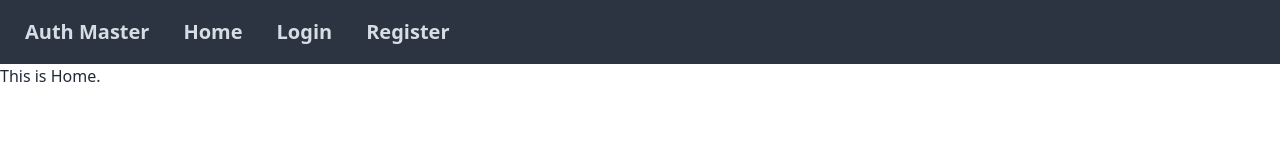
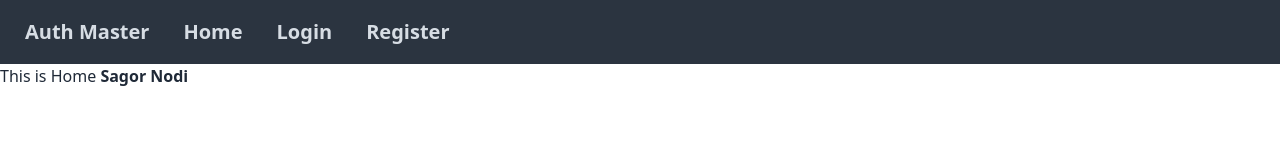
Before and after one commit to mrfhmd7/auth-firebase-context-tailwind, a React (Vite) app: page / in a window 1280 px wide. Shown: the top 160 px of the page. Built offline with nearby package versions, Linux system fonts and the light colour scheme.

Commit message:
create and use Context in Home

```diff
--- a/src/__steps__.js
+++ b/src/__steps__.js
@@ -5,3 +5,8 @@
  * 3. Set Context value
  * 4. To access the value : useContext hook
  * */
+
+/***
+ * 1. main.jsx set AuthProvider
+ * 2. inside provider access children props and then use.
+* */
--- a/src/components/Home.jsx
+++ b/src/components/Home.jsx
@@ -1,9 +1,13 @@
-import React from 'react';
+import React, { useContext } from 'react';
+import { AuthContext } from '../providers/AuthProviders';
 
 const Home = () => {
+
+     const user = useContext(AuthContext);
+
      return (
           <div>
-               <h2>This is Home.</h2>
+               <h2>This is Home {user && <b>{user.displayName}</b> }</h2>
           </div>
      );
 };
--- a/src/main.jsx
+++ b/src/main.jsx
@@ -7,6 +7,7 @@ import Main from "./layout/Main.jsx";
 import Home from "./components/Home.jsx";
 import Login from "./components/Login.jsx";
 import Register from "./components/Register.jsx";
+import AuthProviders from "./providers/AuthProviders.jsx";
 
 const router = createBrowserRouter([
   {
@@ -31,6 +32,8 @@ const router = createBrowserRouter([
 
 ReactDOM.createRoot(document.getElementById("root")).render(
   <React.StrictMode>
-    <RouterProvider router={router} />
+    <AuthProviders>
+      <RouterProvider router={router} />
+    </AuthProviders>
   </React.StrictMode>
 );
--- a/src/providers/AuthProviders.jsx
+++ b/src/providers/AuthProviders.jsx
@@ -1,10 +1,15 @@
-import React from 'react';
+import React, { createContext } from 'react';
 
-const AuthProviders = () => {
+export const AuthContext = createContext(null);
+
+const AuthProviders = ({children}) => {
+
+     const user = {displayName: 'Sagor Nodi'}
+
      return (
-          <div>
-
-          </div>
+          <AuthContext.Provider value={user}>
+               {children}
+          </AuthContext.Provider>
      );
 };
 
```
